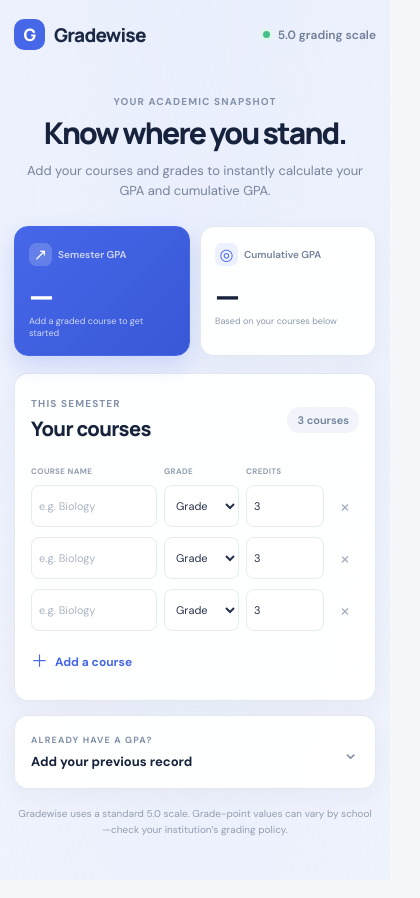
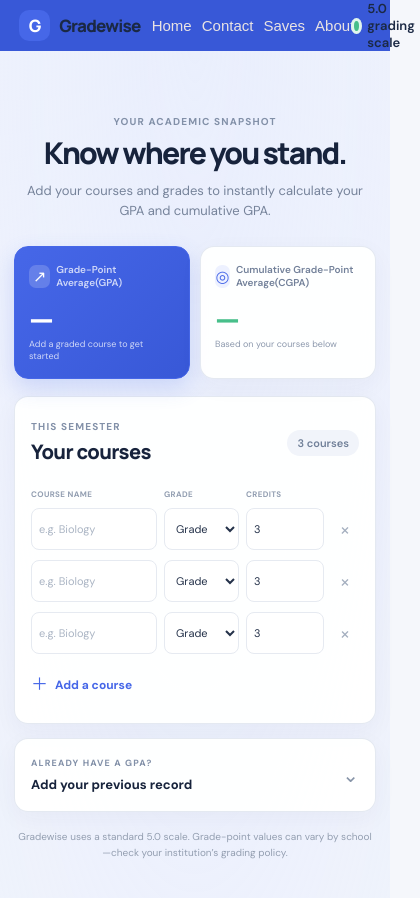
Before and after one commit to nackrichmond123/GradeWise, a plain HTML site: page index.html in a window 390 px wide. Shown: the whole page, 420 px wide, since content can reach past the window. Drawn offline with Linux system fonts and the light colour scheme.

Commit message:
Created the NavBar and part of it's Responsiveness

```diff
--- a/index.css
+++ b/index.css
@@ -1,5 +1,46 @@
 @import url('https://fonts.googleapis.com/css2?family=DM+Sans:wght@400;500;600;700&family=Manrope:wght@400;500;600;700;800&display=swap');
 
+/* Demo */
+#cumulative-gpa{
+    color: #47bf8a;
+}
+
+nav{
+    /* margin-left: 5%; */
+    background: #3858d7;
+    padding-left: 30px;
+}
+
+
+
+
+
+ul{
+    display: grid;
+    grid-template-columns: repeat(4,1fr);
+    gap: 20px;
+    font-size: 18px;
+    margin-left: -8%;
+}
+
+ul li{
+    list-style: none;
+}
+
+ul li a{
+    text-decoration: none;
+    color: rgb(233, 227, 227);
+    /* font-weight: bold; */
+    font-family: fantasy;
+}
+
+ul li a:hover{
+    font-size: 19px;
+    color: rgb(175, 171, 171);
+}
+
+
+/* Demo ends here... */
 :root {
     font-family: 'DM Sans', sans-serif;
     color: #17233c;
@@ -56,8 +97,8 @@ select {
     align-items: center;
 }
 
-.topbar,
-.panel-heading {
+
+.topbar, .panel-heading {
     justify-content: space-between;
 }
 
@@ -84,14 +125,16 @@ select {
 
 .scale-note {
     gap: 8px;
-    color: #6f7e96;
-    font-size: 12px;
+    /* color: #6f7e96; */
+    color: #1b2944;
+    font-size: 15px;
     font-weight: 600;
+    margin-right: 5%;
 }
 
 .status-dot {
-    width: 7px;
-    height: 7px;
+    width: 10px;
+    height: 10px;
     border-radius: 50%;
     background: #47bf8a;
     box-shadow: 0 0 0 3px #e1f6ed;
@@ -167,7 +210,7 @@ h1 {
 .result-heading {
     gap: 8px;
     color: #73819a;
-    font-size: 12px;
+    font-size: 15.5px;
     font-weight: 600;
 }
 
@@ -444,6 +487,25 @@ footer {
     text-align: center;
 }
 
+@media (max-width:670.21px) {
+    .Gradewise{
+        font-size: 17px;
+    }
+
+    .brand{
+       margin-left: -3%;
+    }
+
+    ul{
+        gap: 10px;
+        font-size: 15px;
+    }
+
+    .scale-note{
+        font-size: 13px;
+    }
+}
+
 @media (max-width: 560px) {
     .app-shell {
         width: min(100% - 28px, 760px);
@@ -523,6 +585,16 @@ footer {
     }
 }
 
+/* @media (max-width:541px) {
+    ul{
+        display: none;
+    }
+
+    .Gradewise{
+        font-size: 19px;
+    }
+} */
+
 @media (max-width: 365px) {
     .course-labels,
     .course-row {
--- a/index.html
+++ b/index.html
@@ -8,14 +8,29 @@
     <link rel="stylesheet" href="index.css">
 </head>
 <body>
-    <main class="app-shell">
+
+    <nav>
         <header class="topbar">
+
             <a class="brand" href="#" aria-label="Gradewise home">
                 <span class="brand-mark" aria-hidden="true">G</span>
-                <span>Gradewise</span>
+                <span class="Gradewise">Gradewise</span>
             </a>
+
+            <ul>
+                <li><a href="">Home</a></li>
+                <li><a href="">Contact</a></li>
+                <li><a href="">Saves</a></li>
+                <li><a href="">About</a></li>
+            </ul>
+
             <span class="scale-note"><span class="status-dot"></span> 5.0 grading scale</span>
+
         </header>
+    </nav>
+
+    <main class="app-shell">
+
 
         <section class="intro" aria-labelledby="page-title">
             <p class="eyebrow">YOUR ACADEMIC SNAPSHOT</p>
@@ -27,7 +42,7 @@
             <article class="result-card result-card-primary">
                 <div class="result-heading">
                     <span class="result-icon" aria-hidden="true">↗</span>
-                    <span>Semester GPA</span>
+                    <span>Grade-Point Average(GPA)</span>
                 </div>
                 <p class="result-value" id="semester-gpa" aria-live="polite">—</p>
                 <p class="result-caption" id="semester-caption">Add a graded course to get started</p>
@@ -35,7 +50,7 @@
             <article class="result-card">
                 <div class="result-heading">
                     <span class="result-icon result-icon-light" aria-hidden="true">◎</span>
-                    <span>Cumulative GPA</span>
+                    <span>Cumulative Grade-Point Average(CGPA)</span>
                 </div>
                 <p class="result-value" id="cumulative-gpa" aria-live="polite">—</p>
                 <p class="result-caption" id="cumulative-caption">Based on your courses below</p>
--- a/index.js
+++ b/index.js
@@ -13,7 +13,6 @@
 //     'D-': 0.7,
 //     'F': 0.0
 // };
-let name = 'ertyu'
 const gradePoints = {
     'A+': 5.0,
     'A': 4.5,
@@ -172,7 +171,7 @@ document.getElementById('add-course').addEventListener('click', () => {
 });
 
 // Here is where most of the Events are listened and interated
-courseList.addEventListener('input', updateResults);
+courseList.addEventListener('input', updateResults );
 courseList.addEventListener('change', updateResults);
 courseList.addEventListener('click', event => {
     const removeButton = event.target.closest('.remove-course');
```
